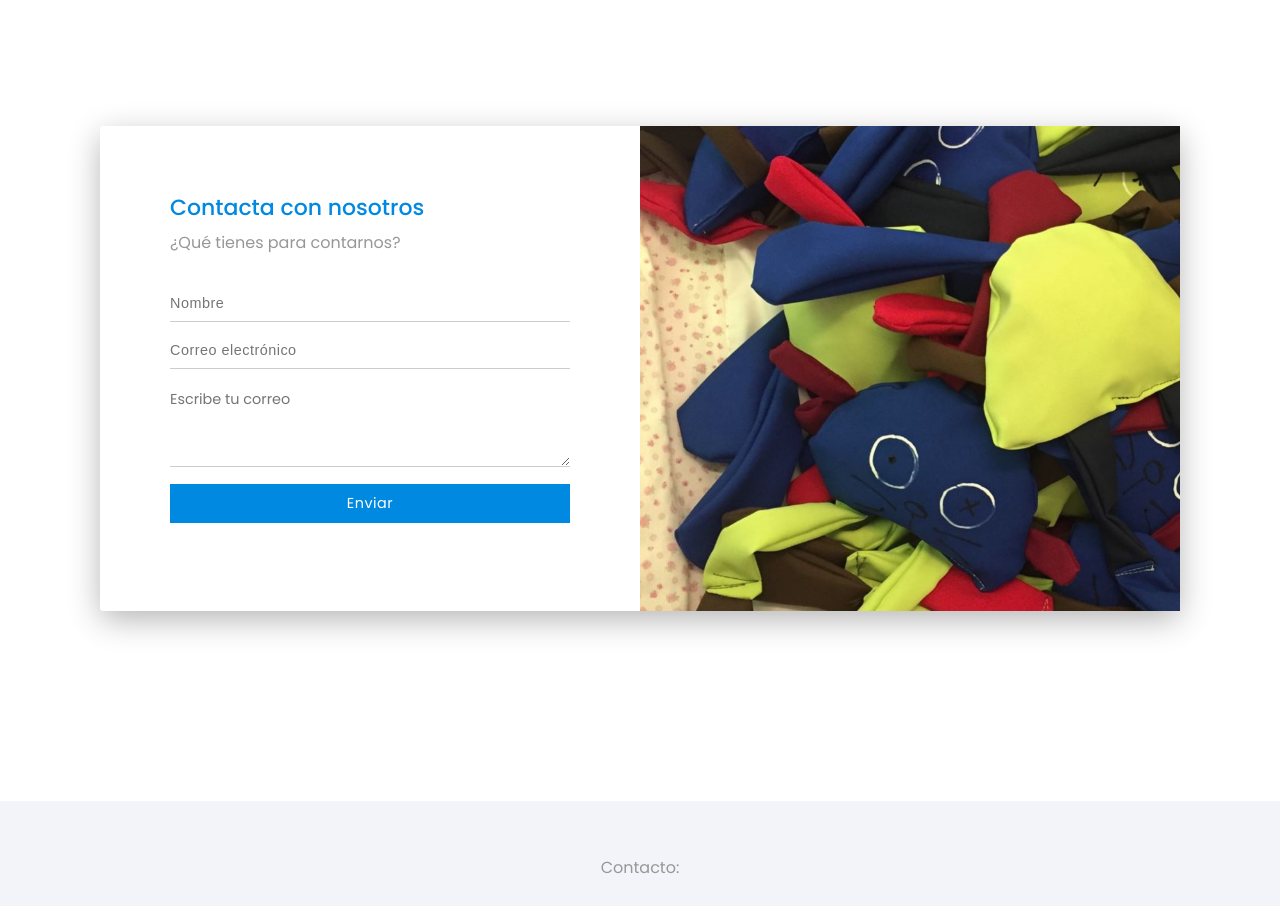
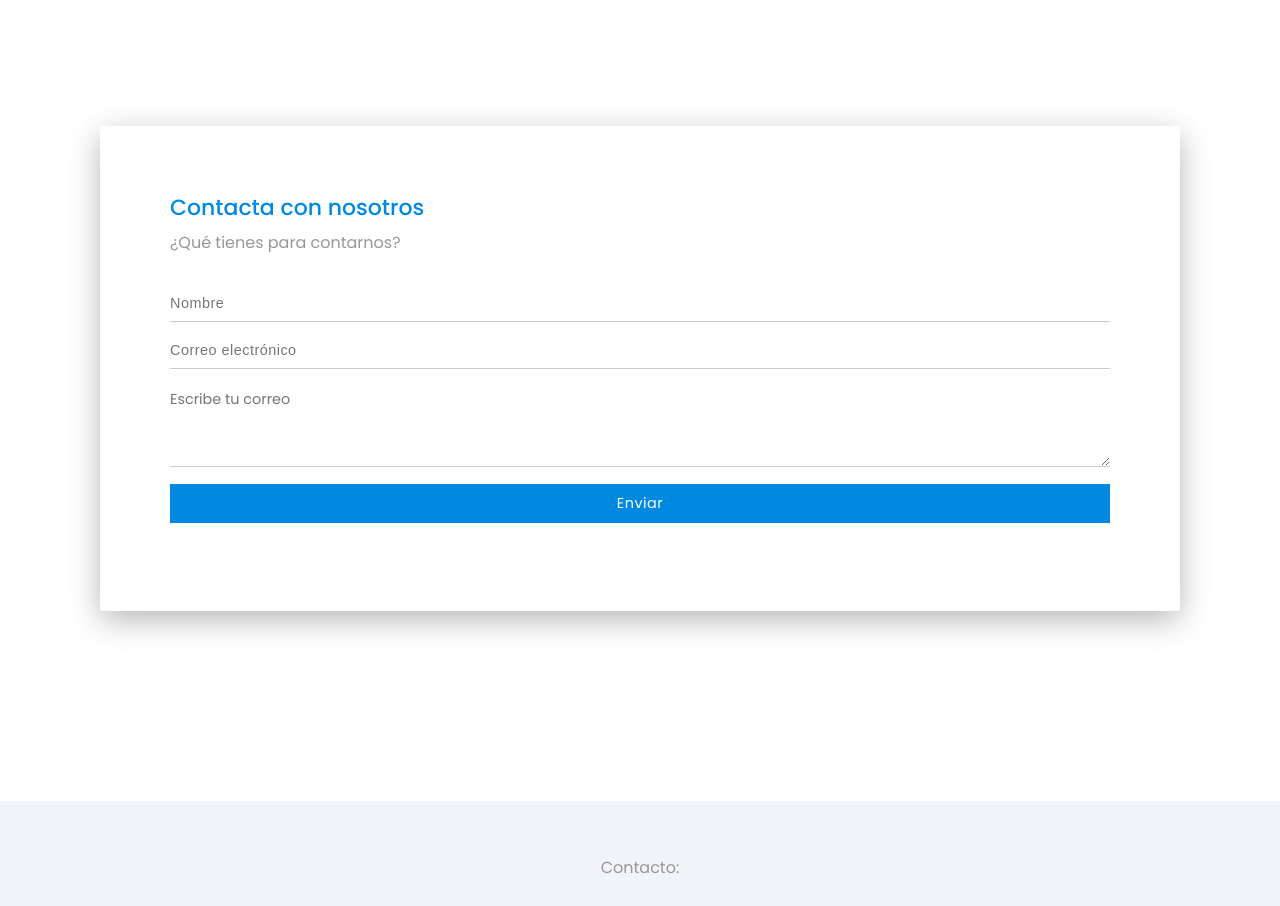
Before and after one commit to mati-romero/Fundacion-Vicentina, a plain HTML site: page index.html in a window 1280 px wide. Shown: the part 3540-4446 px from the top of the page. Drawn offline with Linux system fonts and the light colour scheme.

Commit message:
Correcciones del diseñador 2

```diff
--- a/css/main.css
+++ b/css/main.css
@@ -594,7 +594,7 @@ body{
 }
 
 .main .contacto .contenedor-formulario .formulario{
-  width: 50%;
+  width: 100%;
   padding: 70px;
 }
 
--- a/index.html
+++ b/index.html
@@ -286,10 +286,6 @@
                 </div>
               </form>
             </div>
-
-            <div class="foto">
-
-            </div>
           </div>
         </div>
       </div>
```
